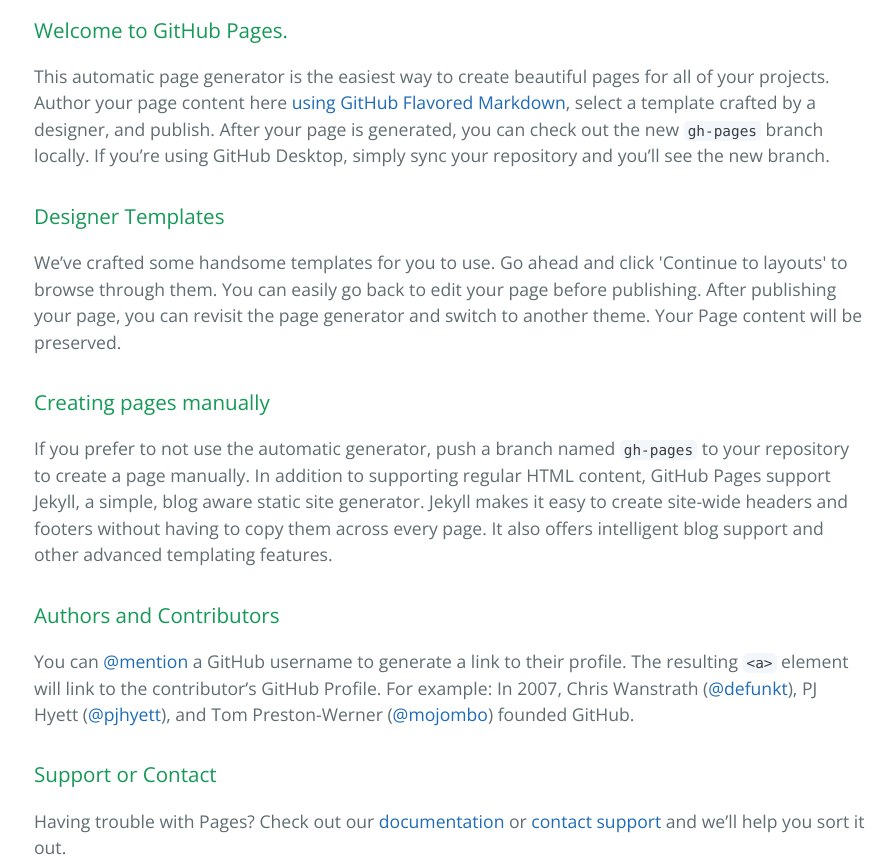
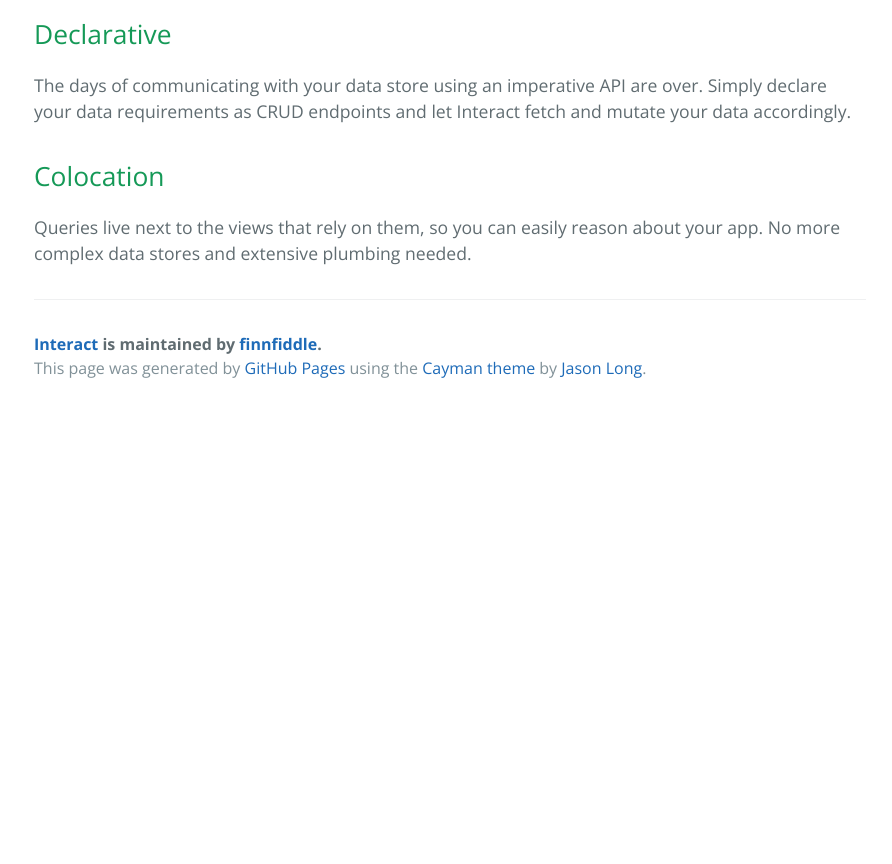
Before and after one commit to finnfiddle/react-interact, a plain HTML site: page index.html in a window 1280 px wide. Shown: the part 400-1264 px from the top of the page, without its empty margins (190-1082 px from the left). After the commit the page ends 812 px from the top, so only its background shows below. Drawn offline with nearby package versions, Linux system fonts and the light colour scheme.

```diff
--- a/index.html
+++ b/index.html
@@ -19,30 +19,15 @@
     </section>
 
     <section class="main-content">
-      <h3>
-<a id="welcome-to-github-pages" class="anchor" href="#welcome-to-github-pages" aria-hidden="true"><span aria-hidden="true" class="octicon octicon-link"></span></a>Welcome to GitHub Pages.</h3>
+      <h2>
+<a id="declarative" class="anchor" href="#declarative" aria-hidden="true"><span aria-hidden="true" class="octicon octicon-link"></span></a>Declarative</h2>
 
-<p>This automatic page generator is the easiest way to create beautiful pages for all of your projects. Author your page content here <a href="https://guides.github.com/features/mastering-markdown/">using GitHub Flavored Markdown</a>, select a template crafted by a designer, and publish. After your page is generated, you can check out the new <code>gh-pages</code> branch locally. If you’re using GitHub Desktop, simply sync your repository and you’ll see the new branch.</p>
+<p>The days of communicating with your data store using an imperative API are over. Simply declare your data requirements as CRUD endpoints and let Interact fetch and mutate your data accordingly.</p>
 
-<h3>
-<a id="designer-templates" class="anchor" href="#designer-templates" aria-hidden="true"><span aria-hidden="true" class="octicon octicon-link"></span></a>Designer Templates</h3>
+<h2>
+<a id="colocation" class="anchor" href="#colocation" aria-hidden="true"><span aria-hidden="true" class="octicon octicon-link"></span></a>Colocation</h2>
 
-<p>We’ve crafted some handsome templates for you to use. Go ahead and click 'Continue to layouts' to browse through them. You can easily go back to edit your page before publishing. After publishing your page, you can revisit the page generator and switch to another theme. Your Page content will be preserved.</p>
-
-<h3>
-<a id="creating-pages-manually" class="anchor" href="#creating-pages-manually" aria-hidden="true"><span aria-hidden="true" class="octicon octicon-link"></span></a>Creating pages manually</h3>
-
-<p>If you prefer to not use the automatic generator, push a branch named <code>gh-pages</code> to your repository to create a page manually. In addition to supporting regular HTML content, GitHub Pages support Jekyll, a simple, blog aware static site generator. Jekyll makes it easy to create site-wide headers and footers without having to copy them across every page. It also offers intelligent blog support and other advanced templating features.</p>
-
-<h3>
-<a id="authors-and-contributors" class="anchor" href="#authors-and-contributors" aria-hidden="true"><span aria-hidden="true" class="octicon octicon-link"></span></a>Authors and Contributors</h3>
-
-<p>You can <a href="https://help.github.com/articles/basic-writing-and-formatting-syntax/#mentioning-users-and-teams" class="user-mention">@mention</a> a GitHub username to generate a link to their profile. The resulting <code>&lt;a&gt;</code> element will link to the contributor’s GitHub Profile. For example: In 2007, Chris Wanstrath (<a href="https://github.com/defunkt" class="user-mention">@defunkt</a>), PJ Hyett (<a href="https://github.com/pjhyett" class="user-mention">@pjhyett</a>), and Tom Preston-Werner (<a href="https://github.com/mojombo" class="user-mention">@mojombo</a>) founded GitHub.</p>
-
-<h3>
-<a id="support-or-contact" class="anchor" href="#support-or-contact" aria-hidden="true"><span aria-hidden="true" class="octicon octicon-link"></span></a>Support or Contact</h3>
-
-<p>Having trouble with Pages? Check out our <a href="https://help.github.com/pages">documentation</a> or <a href="https://github.com/contact">contact support</a> and we’ll help you sort it out.</p>
+<p>Queries live next to the views that rely on them, so you can easily reason about your app. No more complex data stores and extensive plumbing needed.</p>
 
       <footer class="site-footer">
         <span class="site-footer-owner"><a href="https://github.com/finnfiddle/react-interact">Interact</a> is maintained by <a href="https://github.com/finnfiddle">finnfiddle</a>.</span>
```
Also changed, not shown: params.json (+1 -1 lines).
